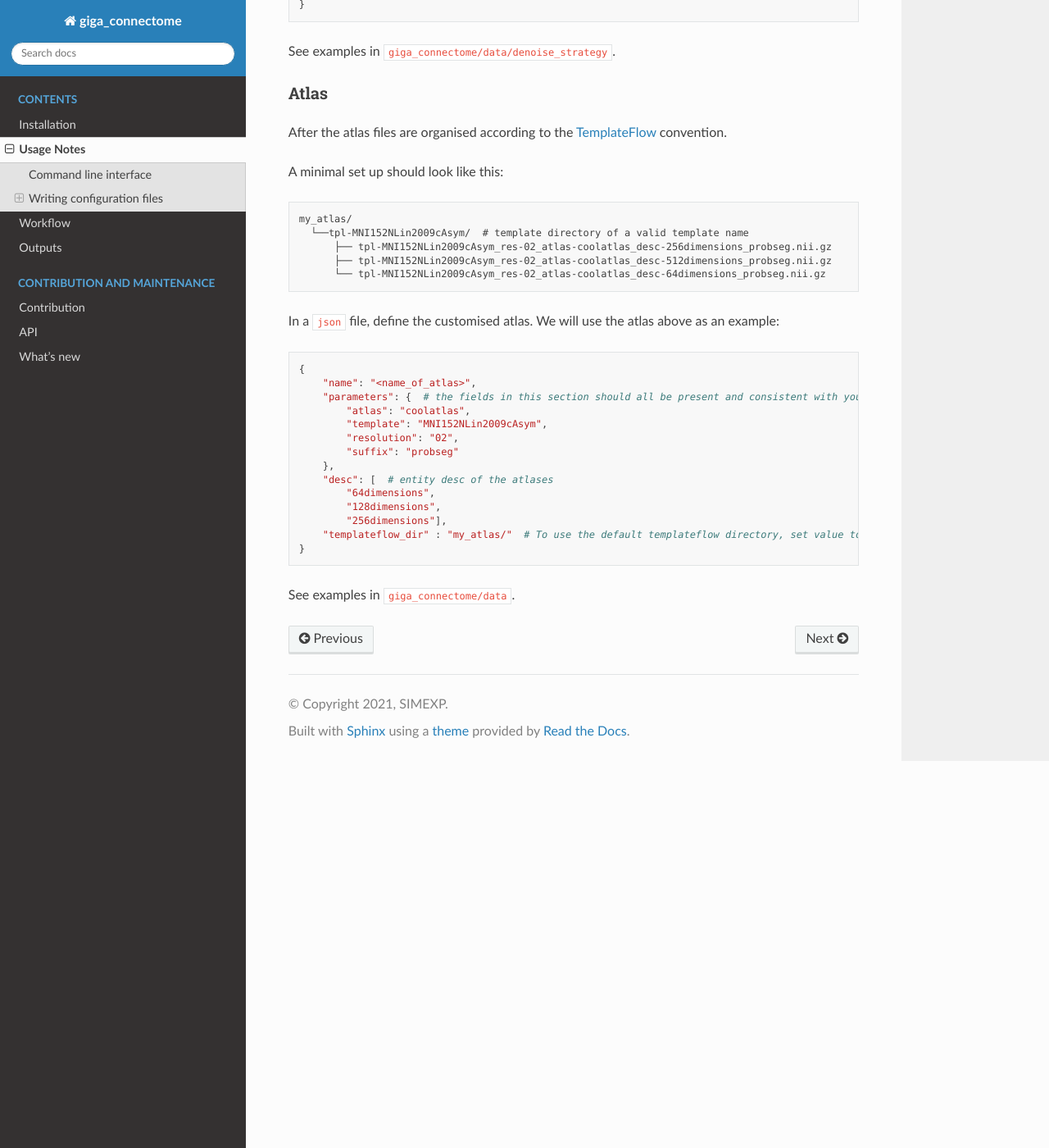
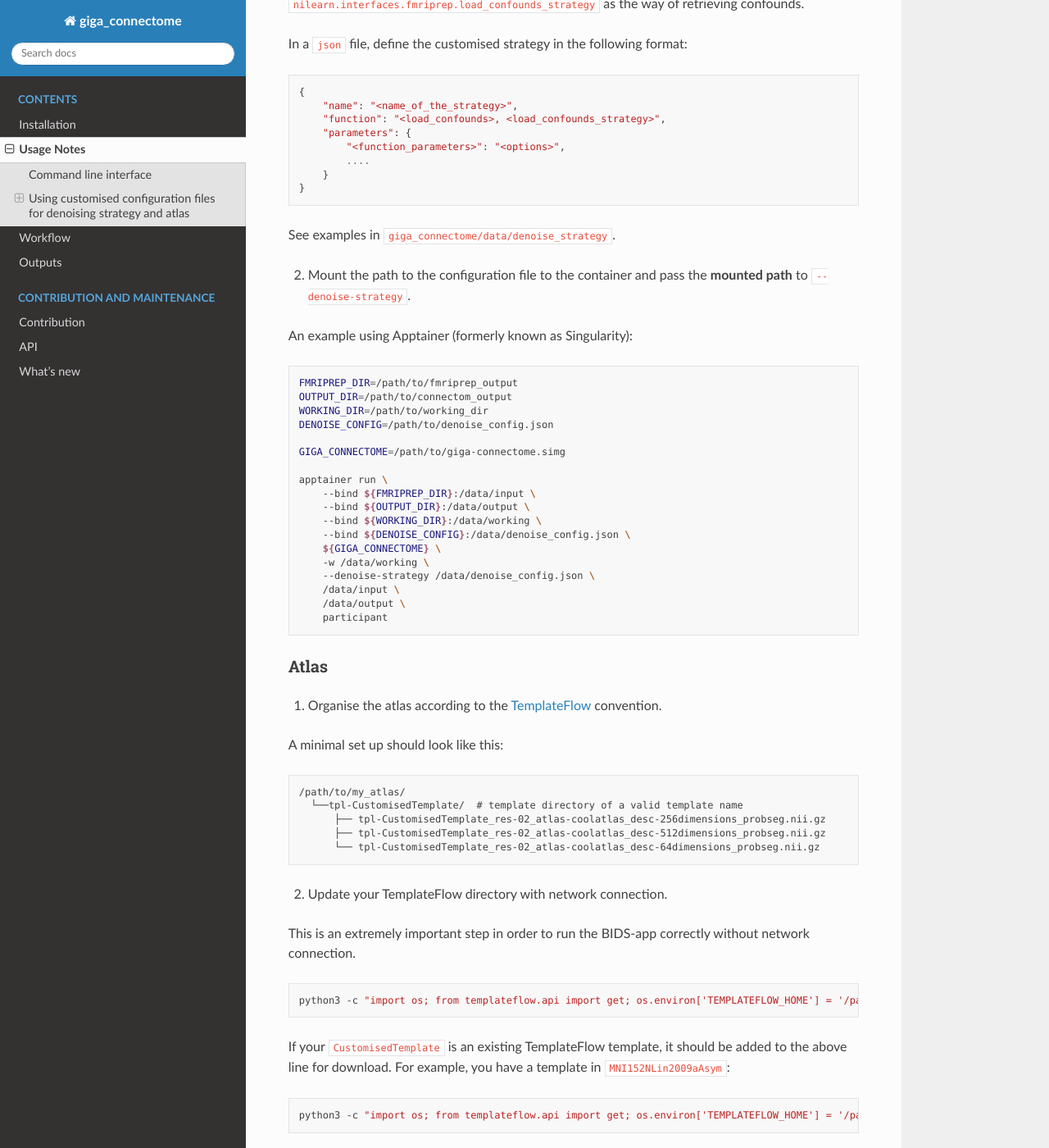
Before and after one commit to bids-apps/giga_connectome, a Sphinx documentation site: the page built from docs/source/usage.md, in a window 1280 px wide and 1400 px high, scrolled down 751 px. Shown: the whole window at 82% size. Built offline with Sphinx 7.4.7 and the Read the Docs theme 2.0.0, drawn with Linux system fonts in a browser that asks for light colours; the version number could not be read and is left out; some of the changed text lies outside the part shown.

Commit message:
Improve documentation on customised atlas and denoising strategy (#108)
* DOC improve usage of config files

* update changelog

* remove json from the code block since it's not valid

* Typos

````diff
--- a/docs/source/usage.md
+++ b/docs/source/usage.md
@@ -9,11 +9,18 @@
    :func: global_parser
 ```
 
-## Writing configuration files
+## Using customised configuration files for denoising strategy and atlas
 
-All preset can be found in [`giga_connectome/data`](https://github.com/SIMEXP/giga_connectome/tree/main/giga_connectome/data).
+Aside from the preset strategies and atlases, the users can supply their own for further customisation.
+We encourage the users to use the container version of the BIDS app, hence all documentation below will relect on the usage of the container.
+Users can use the preset template as examples for creating their own configuration files.
+This section will walk through the details of the configuration files and extra steps needed.
+
+All presets can be found in [`giga_connectome/data`](https://github.com/SIMEXP/giga_connectome/tree/main/giga_connectome/data).
 
 ### Denoising strategy
+
+1. Create the configuration file.
 
 The tool uses `nilearn.interfaces.fmriprep.load_confounds` and `nilearn.interfaces.fmriprep.load_confounds_strategy`
 as the way of retrieving confounds.
@@ -33,28 +40,73 @@
 
 See examples in [`giga_connectome/data/denoise_strategy`](https://github.com/SIMEXP/giga_connectome/tree/main/giga_connectome/data/denoise_strategy).
 
+2. Mount the path to the configuration file to the container and pass the **mounted path** to `--denoise-strategy`.
+
+An example using Apptainer (formerly known as Singularity):
+
+```bash
+FMRIPREP_DIR=/path/to/fmriprep_output
+OUTPUT_DIR=/path/to/connectom_output
+WORKING_DIR=/path/to/working_dir
+DENOISE_CONFIG=/path/to/denoise_config.json
+
+GIGA_CONNECTOME=/path/to/giga-connectome.simg
+
+apptainer run \
+    --bind ${FMRIPREP_DIR}:/data/input \
+    --bind ${OUTPUT_DIR}:/data/output \
+    --bind ${WORKING_DIR}:/data/working \
+    --bind ${DENOISE_CONFIG}:/data/denoise_config.json \
+    ${GIGA_CONNECTOME} \
+    -w /data/working \
+    --denoise-strategy /data/denoise_config.json \
+    /data/input \
+    /data/output \
+    participant
+```
+
 ### Atlas
 
-After the atlas files are organised according to the [TemplateFlow](https://www.templateflow.org/python-client/0.7.1/naming.html) convention.
+1. Organise the atlas according to the [TemplateFlow](https://www.templateflow.org/python-client/0.7.1/naming.html) convention.
 
 A minimal set up should look like this:
 
 ```
-my_atlas/
-  └──tpl-MNI152NLin2009cAsym/  # template directory of a valid template name
-      ├── tpl-MNI152NLin2009cAsym_res-02_atlas-coolatlas_desc-256dimensions_probseg.nii.gz
-      ├── tpl-MNI152NLin2009cAsym_res-02_atlas-coolatlas_desc-512dimensions_probseg.nii.gz
-      └── tpl-MNI152NLin2009cAsym_res-02_atlas-coolatlas_desc-64dimensions_probseg.nii.gz
+/path/to/my_atlas/
+  └──tpl-CustomisedTemplate/  # template directory of a valid template name
+      ├── tpl-CustomisedTemplate_res-02_atlas-coolatlas_desc-256dimensions_probseg.nii.gz
+      ├── tpl-CustomisedTemplate_res-02_atlas-coolatlas_desc-512dimensions_probseg.nii.gz
+      └── tpl-CustomisedTemplate_res-02_atlas-coolatlas_desc-64dimensions_probseg.nii.gz
 ```
 
-In a `json` file, define the customised atlas. We will use the atlas above as an example:
+2. Update your TemplateFlow directory with network connection.
 
+This is an extremely important step in order to run the BIDS-app correctly without network connection.
+
+```bash
+python3 -c "import os; from templateflow.api import get; os.environ['TEMPLATEFLOW_HOME'] = '/path/to/my_atlas'; get(['MNI152NLin2009cAsym', 'MNI152NLin6Asym'])"
+```
+
+If your `CustomisedTemplate` is an existing TemplateFlow template, it should be added to the above line for download.
+For example, you have a template in `MNI152NLin2009aAsym`:
+
+```bash
+python3 -c "import os; from templateflow.api import get; os.environ['TEMPLATEFLOW_HOME'] = '/path/to/my_atlas'; get(['MNI152NLin2009cAsym', 'MNI152NLin6Asym', 'MNI152NLin2009aAsym'])"
+```
+
+3. Create your config file.
+
+In a `json` file, define the customised atlas. We will use the atlas above as an example.
+It's very important to specify `templateflow_dir` otherwise the BIDS-app will search for the default already downloaded in the container.
+`templateflow_dir` should be the target you will be mounting to the BIDS-app container, rather than the location on your disc.
+
+Example:
 ```
 {
-    "name": "<name_of_atlas>",
+    "name": "<name_of_atlas>",  # for simplicity, one can use the 'atlas' field of the file name
     "parameters": {  # the fields in this section should all be present and consistent with your atlas, except 'desc'
-        "atlas": "coolatlas",
-        "template": "MNI152NLin2009cAsym",
+        "atlas": "coolatlas",  # this should match the 'atlas' field of the file name
+        "template": "CustomisedTemplate",
         "resolution": "02",
         "suffix": "probseg"
     },
@@ -62,8 +114,36 @@
         "64dimensions",
         "128dimensions",
         "256dimensions"],
-    "templateflow_dir" : "my_atlas/"  # To use the default templateflow directory, set value to null
+    "templateflow_dir" : "/data/atlas"  # the target path you will be mounting to the BIDS-app container
 }
 ```
 
 See examples in [`giga_connectome/data`](https://github.com/SIMEXP/giga_connectome/tree/main/giga_connectome/data).
+
+4. Mount the path to the configuration file to the container and pass the **mounted path** to `--atlas`.
+The path in your configuration file under `templateflow_dir` should be exported as an environment variable of the container.
+
+An example using Apptainer (formerly known as Singularity):
+
+```bash
+FMRIPREP_DIR=/path/to/fmriprep_output
+OUTPUT_DIR=/path/to/connectom_output
+WORKING_DIR=/path/to/working_dir
+ATLAS_CONFIG=/path/to/atlas_config.json
+
+GIGA_CONNECTOME=/path/to/giga-connectome.simg
+
+export APPTAINERENV_TEMPLATEFLOW_HOME=/data/atlas
+
+apptainer run \
+    --bind ${FMRIPREP_DIR}:/data/input \
+    --bind ${OUTPUT_DIR}:/data/output \
+    --bind ${WORKING_DIR}:/data/working \
+    --bind ${ATLAS_CONFIG}:/data/atlas_config.json \
+    ${GIGA_CONNECTOME} \
+    -w /data/working \
+    --atlas /data/atlas_config.json \
+    /data/input \
+    /data/output \
+    participant
+```
````
Also changed, not shown: docs/source/changes.md (+1 -1 lines), docs/source/installation.md (+3 -3 lines).
